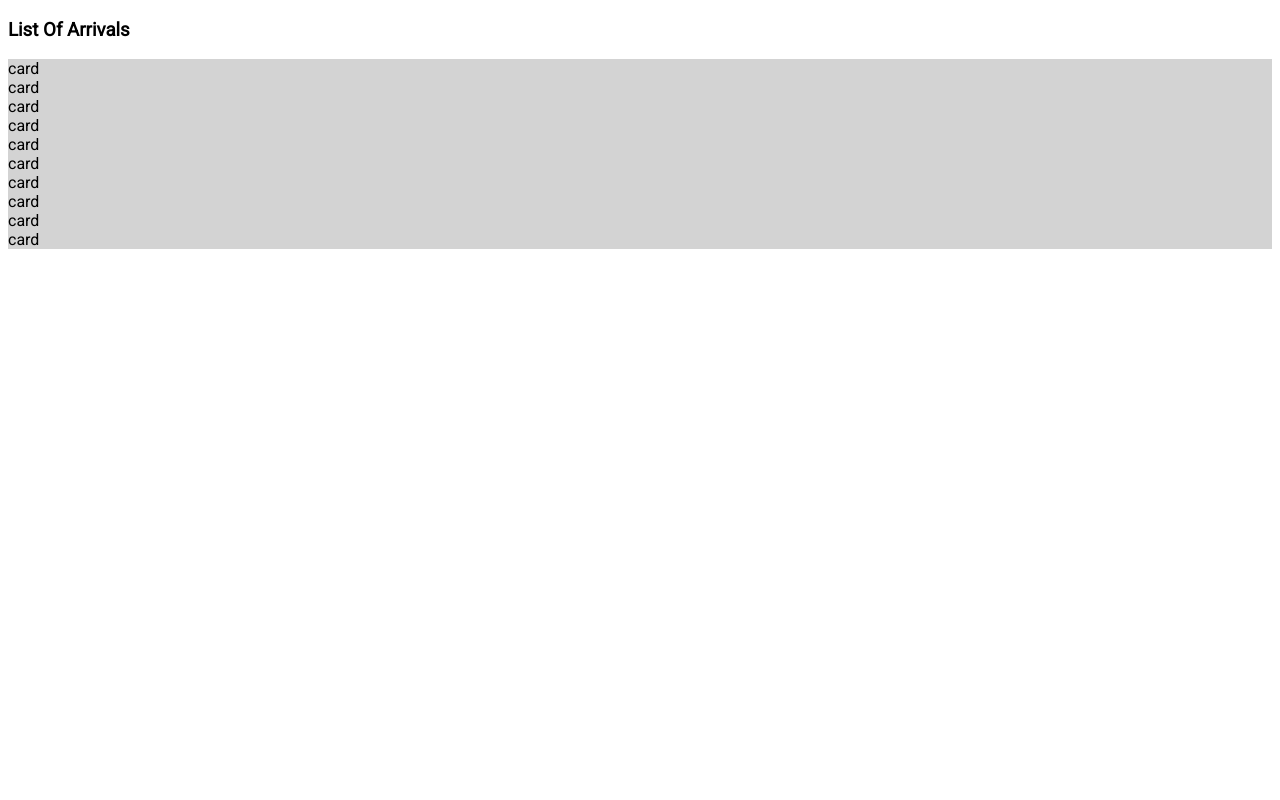
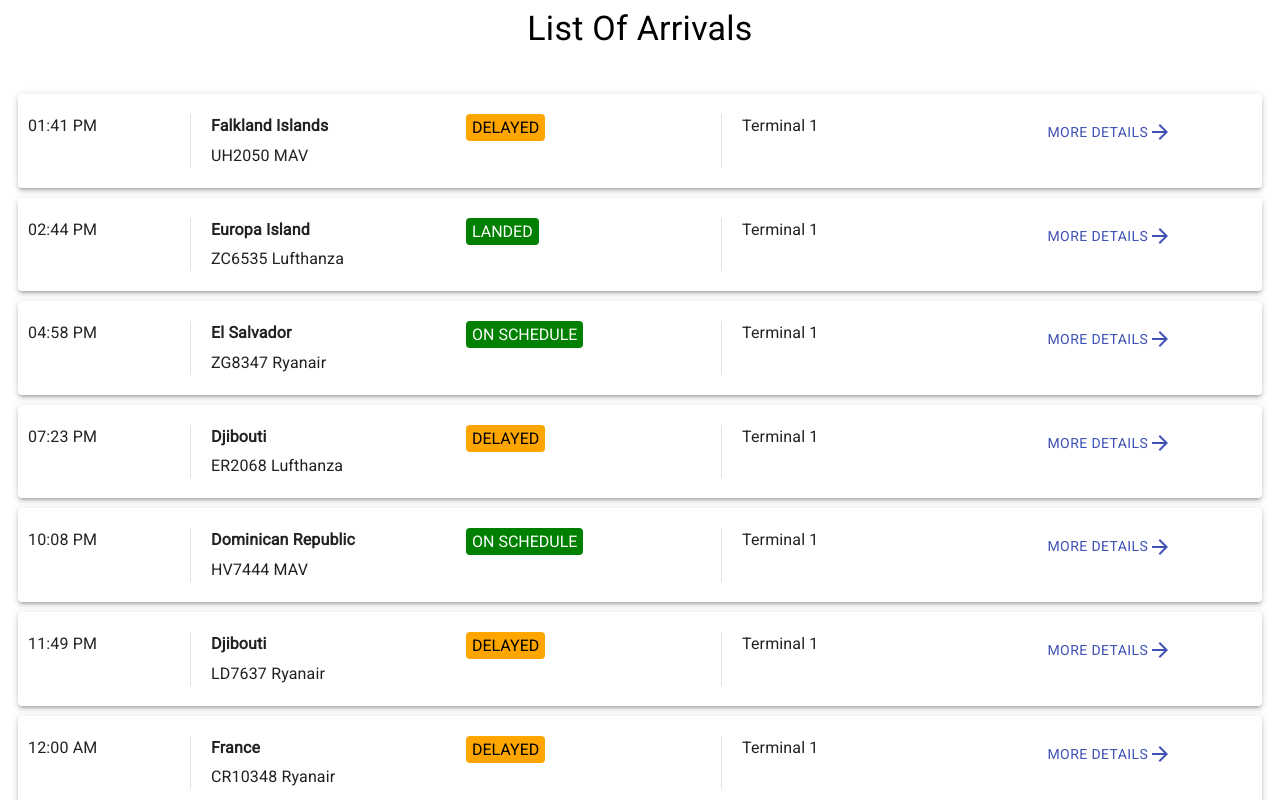
Before and after one commit to IamNivelir/wht, a React (Vite) app: page / in a window 1280 px wide. Shown: the top 800 px of the page. Built offline with nearby package versions, Linux system fonts and the light colour scheme.

Commit message:
use Typography component and adjust styles

```diff
--- a/src/components/FlightCard/index.jsx
+++ b/src/components/FlightCard/index.jsx
@@ -1,8 +1,67 @@
 import React from "react";
-import { Card } from "./styles";
+import Button from "@material-ui/core/Button";
+import Paper from "@material-ui/core/Paper";
+import Grid from "@material-ui/core/Grid";
+import Typography from "@material-ui/core/Typography";
+import ArrowForwardIcon from "@material-ui/icons/ArrowForward";
 
-const FlightCard = () => {
-  return <Card>card</Card>;
+import { Card, VerticalDivider, Label } from "./styles";
+
+const FlightCard = ({ data }) => {
+  const {
+    id,
+    status,
+    scheduledArrival,
+    flightCode,
+    sourcePortName,
+    flightProvider,
+  } = data;
+
+  return (
+    <Card>
+      <Paper elevation={3}>
+        <Grid container className="main-grid-wrapper">
+          <Grid item xs>
+            <Typography variant="body1">
+              {scheduledArrival.toLocaleTimeString([], {
+                hour: "2-digit",
+                minute: "2-digit",
+              })}
+            </Typography>
+          </Grid>
+          <VerticalDivider orientation="vertical" flexItem />
+          <Grid item container xs={5}>
+            <Grid item xs={6}>
+              <Typography
+                variant="body1"
+                gutterBottom
+                style={{ fontWeight: 700 }}
+              >
+                {sourcePortName}
+              </Typography>
+              <Typography variant="body1">
+                {flightCode} {flightProvider}
+              </Typography>
+            </Grid>
+            <Grid item xs={6}>
+              <Label status={status}>{status}</Label>
+            </Grid>
+          </Grid>
+          <VerticalDivider orientation="vertical" flexItem />
+          <Grid item container xs={5} justify="space-between">
+            <Grid item xs={7}>
+              <Typography variant="body1">Terminal 1</Typography>
+            </Grid>
+            <Grid item xs={5}>
+              <Button color="primary" onClick={() => {}}>
+                More details <ArrowForwardIcon />
+              </Button>
+            </Grid>
+          </Grid>
+        </Grid>
+      </Paper>
+    </Card>
+  );
 };
 
 export default FlightCard;
--- a/src/components/FlightCard/styles.js
+++ b/src/components/FlightCard/styles.js
@@ -1,5 +1,23 @@
 import styled from "styled-components";
+import Divider from "@material-ui/core/Divider";
 
 export const Card = styled.div`
-  background-color: lightgray;
+  padding: 4px 10px 6px;
+
+  .main-grid-wrapper {
+    padding: 20px 10px;
+  }
 `;
+
+export const VerticalDivider = styled(Divider)`
+  margin-right: 20px;
+`;
+
+export const Label = styled.div`
+  padding: 4px 6px;
+  display: inline-block;
+  background-color: ${({ status }) =>
+    status === "DELAYED" ? "orange" : "green"};
+  color: ${({ status }) => (status === "DELAYED" ? "black" : "white")};
+  border-radius: 4px;
+`;
--- a/src/pages/ArrivalFlightList.jsx
+++ b/src/pages/ArrivalFlightList.jsx
@@ -1,4 +1,6 @@
 import React, { useContext } from "react";
+import Typography from "@material-ui/core/Typography";
+import Grid from "@material-ui/core/Grid";
 
 import StateContext from "../lib/StateContext";
 import FlightCard from "../components/FlightCard";
@@ -20,10 +22,14 @@ const ArrivalFlightList = () => {
   const flightList = getFlightList();
 
   return (
-    <div>
-      <h3>List Of Arrivals</h3>
+    <>
+      <Grid container direction="row" justify="center" alignItems="center">
+        <Typography variant="h4" style={{ marginBottom: "40px" }}>
+          List Of Arrivals
+        </Typography>
+      </Grid>
       <div>{flightList}</div>
-    </div>
+    </>
   );
 };
 
```
